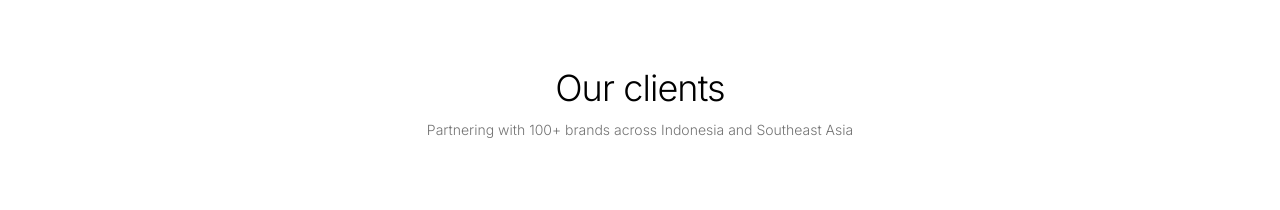
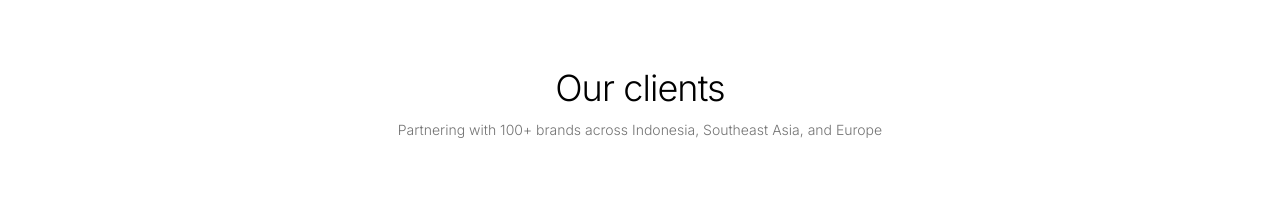
Before and after one commit to abimangku/chat-epilog-spark, a React (Vite) app: page / in a window 1280 px wide. Shown: the part 3520-3730 px from the top of the page. Built offline with nearby package versions, Linux system fonts and the light colour scheme; the HTML template or start-up script is replaced by a standard one.

Commit message:
Fix: Update client section copy

```diff
--- a/src/components/Clients.tsx
+++ b/src/components/Clients.tsx
@@ -22,7 +22,7 @@ const Clients = () => {
             Our clients
           </h2>
           <p className="text-sm text-muted-foreground font-light max-w-2xl mx-auto">
-            Partnering with 100+ brands across Indonesia and Southeast Asia
+            Partnering with 100+ brands across Indonesia, Southeast Asia, and Europe
           </p>
         </div>
 
```
